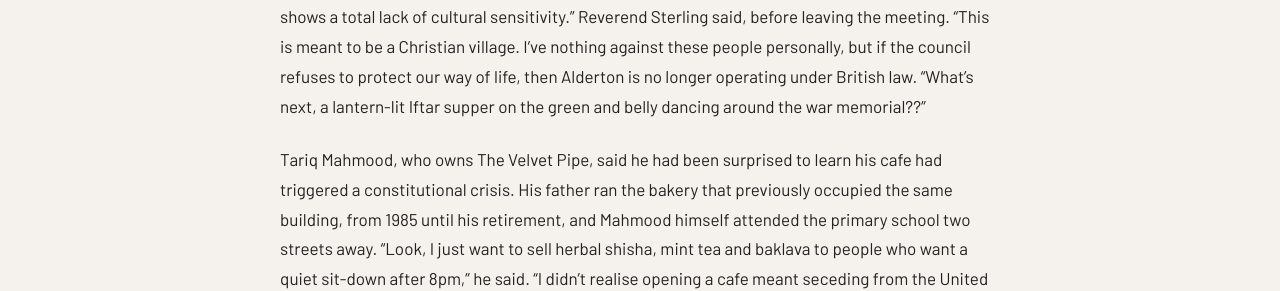
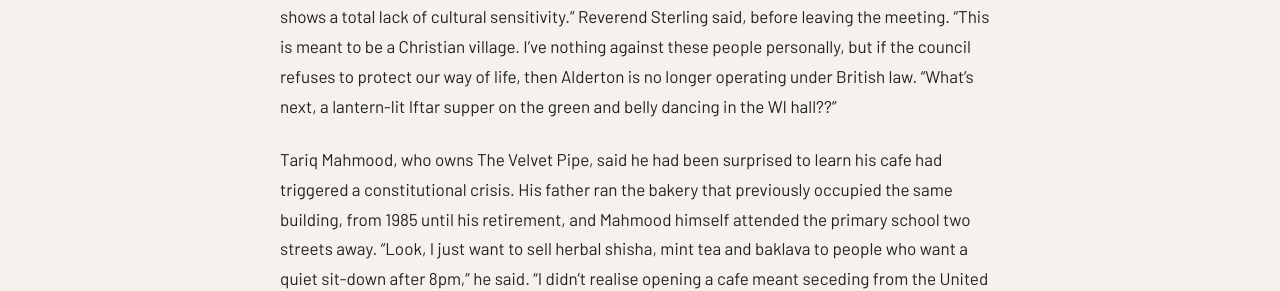
Before and after one commit to matt-palmer999/britishpatriots, a Jekyll site: the page built from _posts/2026-08-21-vicar-shisha-lounge.md, in a window 1280 px wide. Shown: the part 930-1221 px from the top of the page. Built offline with Jekyll 4.4.1, drawn with Linux system fonts in a browser that asks for light colours; some web fonts are replaced; some of the changed text lies outside the part shown.

Commit message:
Update 2026-08-21-vicar-shisha-lounge.md

```diff
--- a/_posts/2026-08-21-vicar-shisha-lounge.md
+++ b/_posts/2026-08-21-vicar-shisha-lounge.md
@@ -10,7 +10,7 @@ The Alderton Parish Council approved a late-night licence for The Velvet Pipe, a
 
 As the result was announced, the Reverend Timothy Sterling stood up, slammed a parish magazine onto the table, and declared that local governance had officially collapsed.
 
-"To approve a late-night venue offering apple-flavoured tobacco twenty yards from the church shows a total lack of cultural sensitivity." Reverend Sterling said, before leaving the meeting. "This is meant to be a Christian village. I've nothing against these people personally, but if the council refuses to protect our way of life, then Alderton is no longer operating under British law. "What's next, a lantern-lit Iftar supper on the green and belly dancing around the war memorial??"
+"To approve a late-night venue offering apple-flavoured tobacco twenty yards from the church shows a total lack of cultural sensitivity." Reverend Sterling said, before leaving the meeting. "This is meant to be a Christian village. I've nothing against these people personally, but if the council refuses to protect our way of life, then Alderton is no longer operating under British law. "What's next, a lantern-lit Iftar supper on the green and belly dancing in the WI hall??"
 
 Tariq Mahmood, who owns The Velvet Pipe, said he had been surprised to learn his cafe had triggered a constitutional crisis. His father ran the bakery that previously occupied the same building, from 1985 until his retirement, and Mahmood himself attended the primary school two streets away. "Look, I just want to sell herbal shisha, mint tea and baklava to people who want a quiet sit-down after 8pm," he said. "I didn't realise opening a cafe meant seceding from the United Kingdom. If the Reverend wants to pop in for a chamomile tea and have a go on the mango shisha to calm his nerves, then he would be very welcome."
 
```
